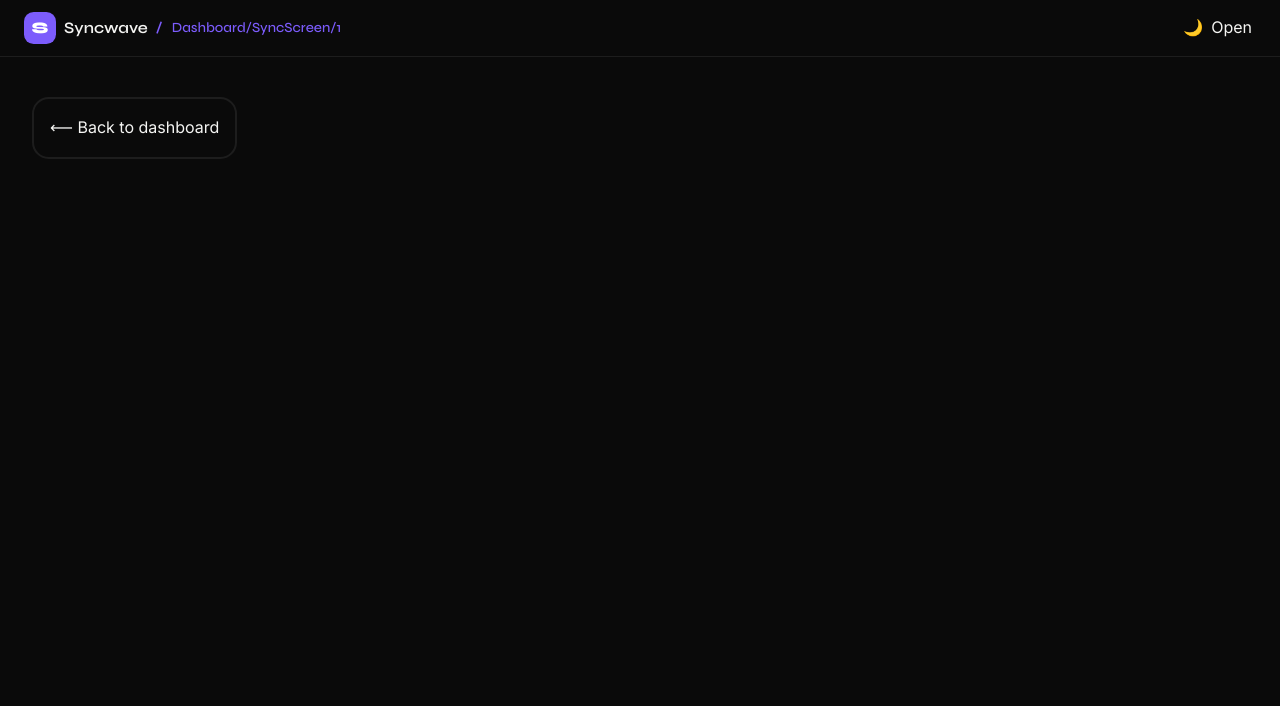
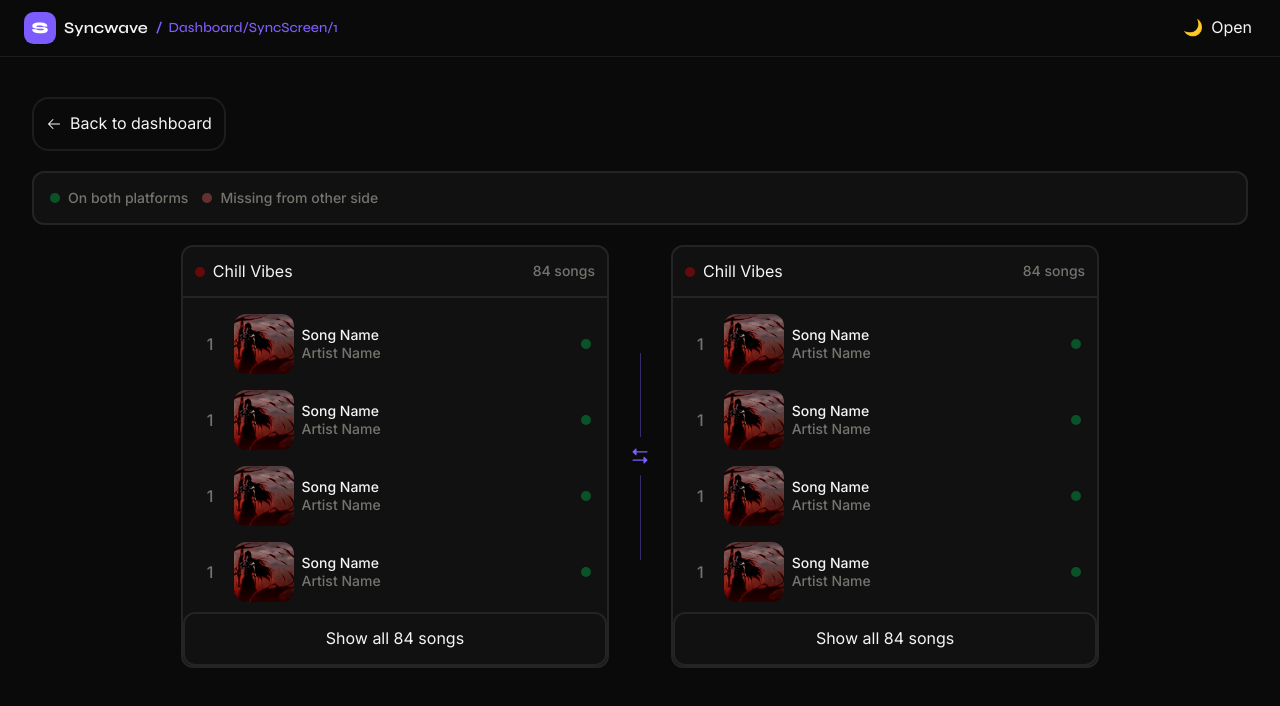
Before and after one commit to Zeedart/Syncwave, a Next.js app: page /Dashboard/SyncScreen/1 in a window 1280 px wide. Shown: the top 706 px of the page. Built offline with nearby package versions, Linux system fonts and the light colour scheme.

Commit message:
Added comparing playlist UI in sync screen page

```diff
--- a/app/Dashboard/SyncScreen/[id]/page.tsx
+++ b/app/Dashboard/SyncScreen/[id]/page.tsx
@@ -1,11 +1,43 @@
-
+"use client"
+import {ArrowLeftIcon } from "@phosphor-icons/react"
+import { useRouter } from "next/navigation"
+import BlinkingDot from "@/components/customComp/blinkingDot"
+import PlaylistDisplay from "@/components/customComp/playlistDisplay"
+import { ArrowsLeftRightIcon  } from "@phosphor-icons/react"
 
 export default function SyncScreen() {
+    const router = useRouter()
+
     return (
-        <div className="w-[95%] mt-10 mx-auto h-fit lg:h-fit mb-20 flex flex-col gap-2">
-            <button className="p-4 w-fit hover:text-white border-2 border-(--line) text-(--text) hover:bg-(--syncwave-hover) rounded-xl transition-colors">
-                ⟵  Back to dashboard
+        <div className="w-[95%] mt-10 mx-auto h-fit lg:h-fit flex flex-col gap-5">
+            <button
+                className="p-3 hover:cursor-pointer w-fit flex items-center gap-2  border-2 border-(--line) text-(--text) hover:bg-(--bg-card) rounded-xl transition-colors"
+                onClick={() => router.back()}
+
+            >
+                <ArrowLeftIcon />
+                Back to dashboard
             </button>
+            <div className="w-full self-center p-4 border-2 border-(--line)  gap-3.5 rounded-lg bg-(--bg-surface) h-fit flex">
+                <div className="flex items-center gap-2">
+                    <BlinkingDot width={10} height={10} color="bg-green-500"/>
+                    <p className="text-sm text-(--text-muted) self-center w-fit">On both platforms</p>
+                </div>
+                <div className="flex items-center gap-2">
+                    <BlinkingDot width={10} height={10} color="bg-(--text-destructive)"/>
+                    <p className="text-sm text-(--text-muted) self-center w-fit">Missing from other side</p>
+                </div>
+            </div>
+            <div className="flex gap-5 w-fit self-center">
+                <PlaylistDisplay />
+                <div className="flex flex-col justify-center items-center gap-2">
+                    <div className="h-[20%] border-l border-(--line-hover)"></div>
+                    <ArrowsLeftRightIcon size={22} weight="fill" color="#7C5CFC" className="self-center" />
+                    <div className="h-[20%] border-l rounded-2xl border-(--line-hover)"></div>
+                </div>
+                <PlaylistDisplay />
+            </div>
+
         </div>
     )
 }
--- a/components/customComp/blinkingDot.tsx
+++ b/components/customComp/blinkingDot.tsx
@@ -1,15 +1,17 @@
 export default function BlinkingDot({
   width,
   height,
-  color
+  color,
+  className
 }: {
   width: number,
   height: number,
   color: string
+  className?: string
 }) {
   return (
     <div
-      className={`border-transparent rounded-xl ${color} animate-blink`}
+      className={`border-transparent  rounded-xl ${color} ${className} animate-blink`}
       style={{ width: `${width}px`, height: `${height}px` }}
     />
   )
--- a/components/customComp/nav.tsx
+++ b/components/customComp/nav.tsx
@@ -31,7 +31,7 @@ export default function Nav() {
             <div className="flex flex-row ml-3 items-center gap-2">
                 <div className="bg-(--syncwave) font-syne text-white rounded-md items-center font-white flex justify-center w-8 h-8 font-[1000]">S</div>
                 <span className="font-semibold font-syne ">Syncwave</span>
-                <p className="text-sm place-content-center-safe font-syne text-(--syncwave)"><span className="font-bold mr-1.5">/</span> {trimmedPathname}</p>
+                <p className="text-sm hidden lg:flex place-content-center-safe font-syne text-(--syncwave)"><span className="font-bold mr-1.5">/</span> {trimmedPathname}</p>
             </div>
             <div className="gap-2 flex mr-4 flex-row items-center">
                 <button className="mode-btn" id="modeBtn" title="Toggle dark/light mode" onClick={() => setTheme(theme === "dark" ? "light" : "dark")}>
--- /dev/null
+++ b/components/customComp/playlistDisplay.tsx
@@ -0,0 +1,21 @@
+import BlinkingDot from "@/components/customComp/blinkingDot"
+import SongDisplay from "@/components/customComp/songDisplay"
+export default function PlaylistDisplay() {
+    return (
+        <div className="w-full mx-auto h-fit rounded-lg bg-(--bg-surface) border-2 border-(--line) gap-2">
+            <div className="md:w-full flex rounded-lg items-center gap-40 md:gap-52 lg:gap-60 justify-between p-3 bg-(--bg-surface)">
+                <div className="flex items-center gap-2">
+                    <BlinkingDot width={10} height={10} color="bg-(--youtube)" />
+                    <span className="text-md self-center">Chill Vibes</span>
+                </div>
+                <p className="text-sm text-(--text-muted) w-fit">84 songs</p>
+            </div>
+            <div className="border-b-(--line) w-full border-2 border-x-0 border-t-0"></div>
+            <SongDisplay />
+            <SongDisplay />
+            <SongDisplay />
+            <SongDisplay />
+            <button className="w-full border-2 border-(--line) mt-2.5 rounded-lg hover:bg-(--bg-card) flex items-center justify-center p-3">Show all 84 songs</button>
+        </div>
+    )
+}
--- /dev/null
+++ b/components/customComp/songDisplay.tsx
@@ -0,0 +1,25 @@
+import Image from "next/image"
+import pic from "@/public/221620.jpg";
+import BlinkingDot from "./blinkingDot";
+
+export default function SongDisplay() {
+    return (
+        <div className="w-full mx-auto h-fit flex mt-4  items-center">
+            <div className="w-fit flex items-center gap-2">
+                <p className="text-md text-(--text-muted) ml-6 mr-3 w-fit">1</p>
+                <Image
+                    src={pic}
+                    width={40}
+                    height={40}
+                    alt="Playlist Cover"
+                    className="h-15 w-15 rounded-lg object-cover"
+                />
+                <div>
+                    <p className="text-sm font-semibold">Song Name</p>
+                    <p className="text-sm text-(--text-muted)">Artist Name</p>
+                </div>
+            </div>
+            <BlinkingDot width={10} height={10} className="ml-auto mr-4" color="bg-green-500"/>
+        </div>
+    )
+}
--- a/components/customComp/syncPairCard.tsx
+++ b/components/customComp/syncPairCard.tsx
@@ -6,7 +6,7 @@ import {useRouter} from "next/navigation"
 export default function SyncPairCard({ ytPlaylistTitle, spotifyPlaylistTitle, totalSongs }: { ytPlaylistTitle: string; spotifyPlaylistTitle: string; totalSongs: number }) {
     const router = useRouter();
     return (
-        <div onClick={() => router.push('/Dashboard/SyncScreen/21')} className="w-full p-5 border-2 border-(--line) hover:cursor-pointer hover:border-(--syncwave) flex-col gap-3.5 rounded-2xl bg-(--bg-card) h-fit flex transition-all duration-300 ease-in-out hover:scale-[1.01]">
+        <div onClick={() => router.push('/Dashboard/SyncScreen/1')} className="w-full p-5 border-2 border-(--line) hover:cursor-pointer hover:border-(--syncwave) flex-col gap-3.5 rounded-2xl bg-(--bg-card) h-fit flex transition-all duration-300 ease-in-out hover:scale-[1.01]">
             <div className="flex justify-start gap-2">
                 <div className={`w-10 h-10 lg:max-w-15 lg:max-h-15 lg:min-h-10 rounded-lg bg-(--bg-youtube) flex justify-center items-center`}>
                     <span className="text-(--youtube)">YT</span>
```
